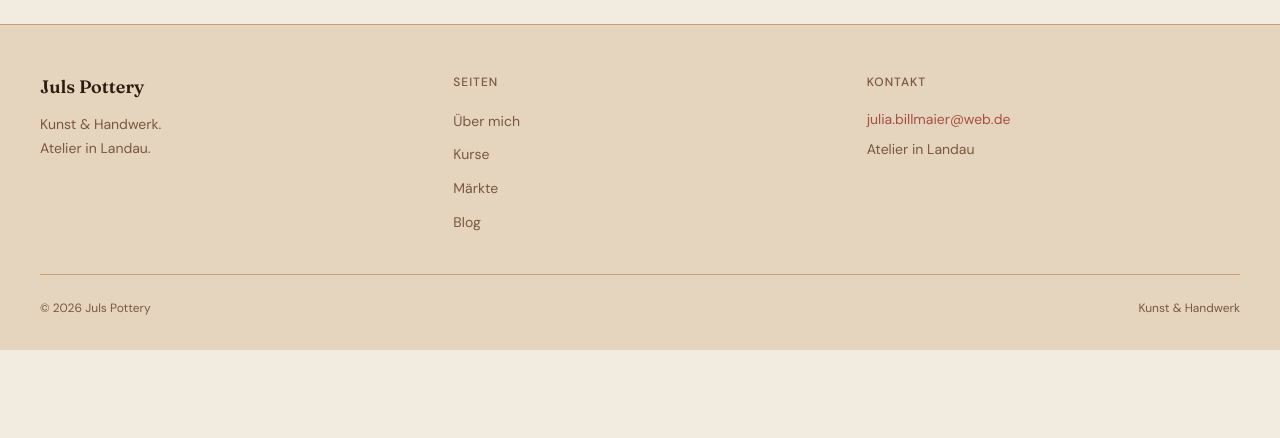
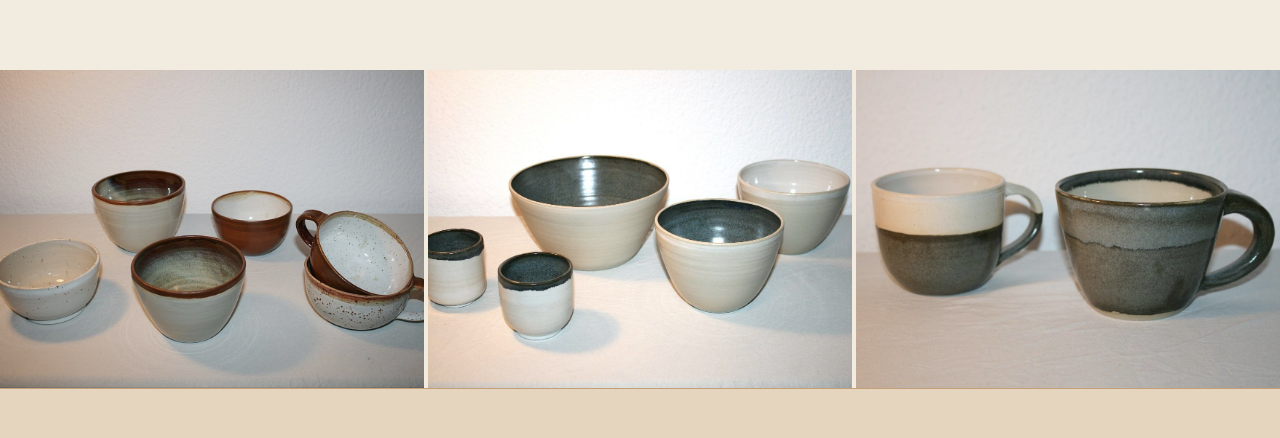
Before and after one commit to Corinnacoco/Toepferstudio, a React (Vite) app: page / in a window 1280 px wide. Shown: the part 1992-2430 px from the top of the page. Before the commit the page ends 2342 px from the top, so only its background shows below. Built offline with nearby package versions, Linux system fonts and the light colour scheme; no server answers; a web font is replaced by a local one.

Commit message:
update home

```diff
--- a/src/pages/Home.tsx
+++ b/src/pages/Home.tsx
@@ -98,7 +98,7 @@ export default function Home() {
         <div style={{ overflow: "hidden", backgroundColor: "var(--secondary)" }} className="hero-image">
           <img
             src="/atelier-5.jpg"
-            alt="Atelier mit Holztresen und Keramiklampen"
+            alt="Hände formen Ton an der Töpferscheibe"
             style={{ width: "100%", height: "100%", objectFit: "cover", objectPosition: "center center", filter: "saturate(0.85)" }}
           />
         </div>
@@ -172,7 +172,7 @@ export default function Home() {
           }}
           className="about-home-grid"
         >
-          <div style={{ padding: "6rem 4rem 6rem 2rem", display: "flex", flexDirection: "column", justifyContent: "center" }}>
+          <div style={{ padding: "6rem 4rem 6rem 0", display: "flex", flexDirection: "column", justifyContent: "center" }} className="about-home-text">
             <p style={{ fontSize: "0.75rem", fontWeight: 500, letterSpacing: "0.12em", textTransform: "uppercase", color: "rgba(255,255,255,0.6)", marginBottom: "1.5rem" }}>
               Über mich
             </p>
@@ -217,8 +217,8 @@ export default function Home() {
           {/* Image panel — bleeds to edge */}
           <div style={{ overflow: "hidden", backgroundColor: "#2d607a" }}>
             <img
-              src="/atelier-5.jpg"
-              alt="Atelier mit Holztresen und Keramiklampen"
+              src="/atelier-3.jpg"
+              alt="Töpferscheibe in einer traditionellen Töpferei"
               style={{ width: "100%", height: "100%", objectFit: "cover", objectPosition: "center top", filter: "saturate(0.8) brightness(0.75)", mixBlendMode: "multiply" }}
             />
           </div>
@@ -267,6 +267,19 @@ export default function Home() {
         </div>
       </section>
 
+      {/* Keramik-Galerie — volle Breite */}
+      <section style={{ display: "grid", gridTemplateColumns: "1fr 1fr 1fr", gap: "4px", backgroundColor: "var(--background)" }} className="keramik-galerie">
+        <div style={{ overflow: "hidden", backgroundColor: "var(--secondary)", aspectRatio: "4/3" }}>
+          <img src="/keramik-schalen-tassen.jpg" alt="Handgemachte Schalen und Tassen" style={{ width: "100%", height: "100%", objectFit: "cover", objectPosition: "center", filter: "saturate(0.85)" }} />
+        </div>
+        <div style={{ overflow: "hidden", backgroundColor: "var(--secondary)", aspectRatio: "4/3" }}>
+          <img src="/keramik-schuesseln.jpg" alt="Handgemachte Keramikschüsseln" style={{ width: "100%", height: "100%", objectFit: "cover", objectPosition: "center", filter: "saturate(0.85)" }} />
+        </div>
+        <div style={{ overflow: "hidden", backgroundColor: "var(--secondary)", aspectRatio: "4/3" }}>
+          <img src="/home-2.jpg" alt="Zwei handgemachte Keramiktassen" style={{ width: "100%", height: "100%", objectFit: "cover", objectPosition: "center", filter: "saturate(0.85)" }} />
+        </div>
+      </section>
+
       <style>{`
         @media (max-width: 900px) {
           .hero-grid { grid-template-columns: 1fr !important; min-height: auto !important; }
@@ -275,6 +288,8 @@ export default function Home() {
           .course-card { grid-template-columns: 1fr !important; margin-left: 0 !important; margin-right: 0 !important; }
           .course-card > div { order: unset !important; min-height: 180px !important; }
           .about-home-grid { grid-template-columns: 1fr !important; }
+          .about-home-text { padding: 4rem 1.5rem !important; }
+          .keramik-galerie { grid-template-columns: 1fr !important; }
           .about-home-grid > div:last-child { min-height: 260px; }
         }
         @media (max-width: 600px) {
```
